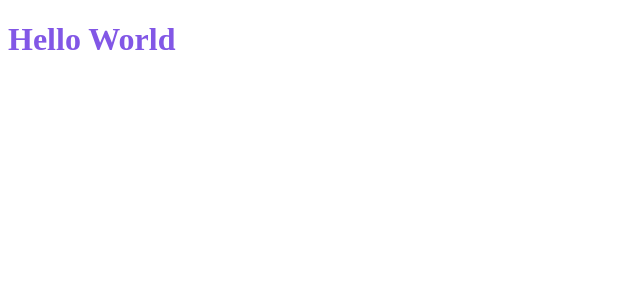
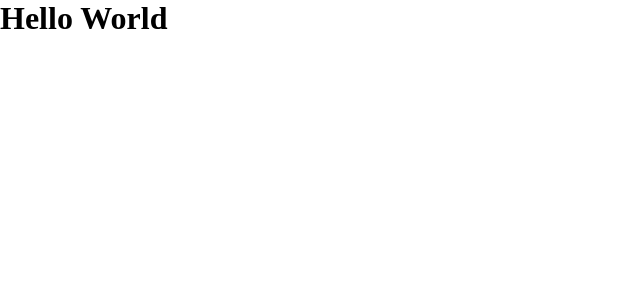
Before and after one commit to leokattah/DTmoney, a React (Create React App) app: page / in a window 1280 px wide. Shown: the top 300 px of the page, without its empty margins (0-640 px from the left). Built offline with nearby package versions, Linux system fonts and the light colour scheme.

Commit message:
first commit

```diff
--- a/public/index.html
+++ b/public/index.html
@@ -3,7 +3,8 @@
   <head>
     <meta charset="utf-8" />
     <link rel="icon" href="%PUBLIC_URL%/favicon.ico" />
-     <title>React App</title>
+    <link rel="shortcut icon" href="favicon.png" type="image/png">
+     <title>DTMoney | Leonardo Kattah</title>
   </head>
   <body>
     <noscript>You need to enable JavaScript to run this app.</noscript>
--- a/src/App.tsx
+++ b/src/App.tsx
@@ -1,4 +1,5 @@
 import styled from 'styled-components'
+import { GlobalStyle } from './styles/globals';
 
 const Title = styled.h1`
 color: #8257e6;
@@ -6,8 +7,9 @@
 
 export function App() {
   return (
-    <div className="App ">
-      <Title>Hello World</Title>
-    </div>
+    <div className="App">
+<h1>Hello World</h1>
+<GlobalStyle/>
+</div>
   );
 }
--- /dev/null
+++ b/src/styles/globals.ts
@@ -0,0 +1,44 @@
+import { createGlobalStyle } from 'styled-components'; // Como "createGlobalStyle é uma função, ela fica dentro de chaves. Se fosse um pacote, não ficaria entre as chaves"
+
+
+export const GlobalStyle = createGlobalStyle`
+  :root{
+    --background:#f0f2f5;
+    --red: #e52e4d;
+    --blue: #5429cc;
+    --blue-light: #6933ff;
+    --text-title: #363f5f;
+    --text-body: #969cb3;
+    --shape: #ffffff;
+  }
+
+  *{
+    margin: 0;
+    padding: 0;
+    box-sizing: border-box;
+  }
+
+  html{
+    @media (max-width: 1080px){
+      font-size: 93,75%; //15px
+    }
+    @media (max-width: 720px){
+      font-size: 87,5%; //14px
+    }
+  }
+
+  body{
+    background: var(----background);
+    -webkit-font-smoothing:antialiased;
+  }
+
+  button{
+    cursor: pointer;
+  }
+
+  [disabled]{
+    opacity:  0.6;
+    cursor: not-allowed;
+  }
+
+`
```
Also changed, not shown: 1 other file (tests, documents, lock files or other folders).
